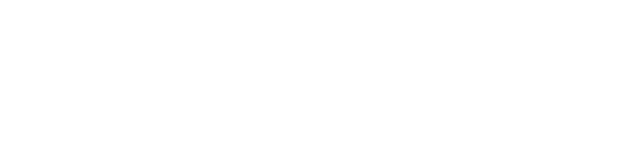
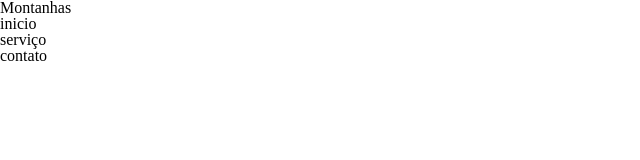
Before and after one commit to Angelo-Spyder/Site-Scool, a plain HTML site: page index.html in a window 1280 px wide. Shown: the whole page, without its empty margins (0-640 px from the left). Drawn offline with Linux system fonts and the light colour scheme.

Commit message:
Criando html com classes

```diff
--- a/index.html
+++ b/index.html
@@ -9,6 +9,15 @@
     <link rel="shortcut icon" href="images/montanha.png" type="image/x-icon">
 </head>
 <body>
-
+    <header class="cabecalho">
+        <h1 class="logo">Montanhas</h1>
+        <nav class="navegacao">
+            <ul class="lista">
+                <li class="itens">inicio</li>
+                <li class="itens">serviço</li>
+                <li class="itens">contato</li>
+            </ul>
+        </nav>
+    </header>
 </body>
 </html>
```
